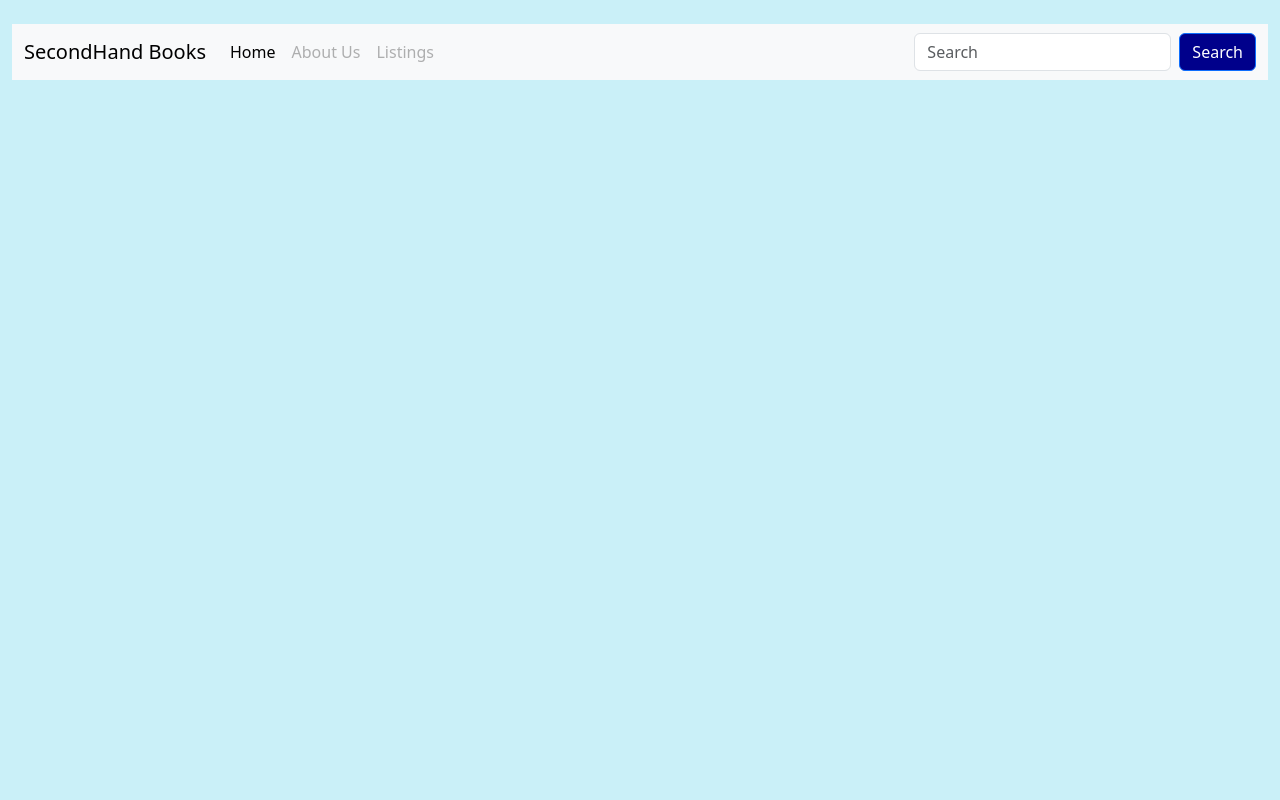
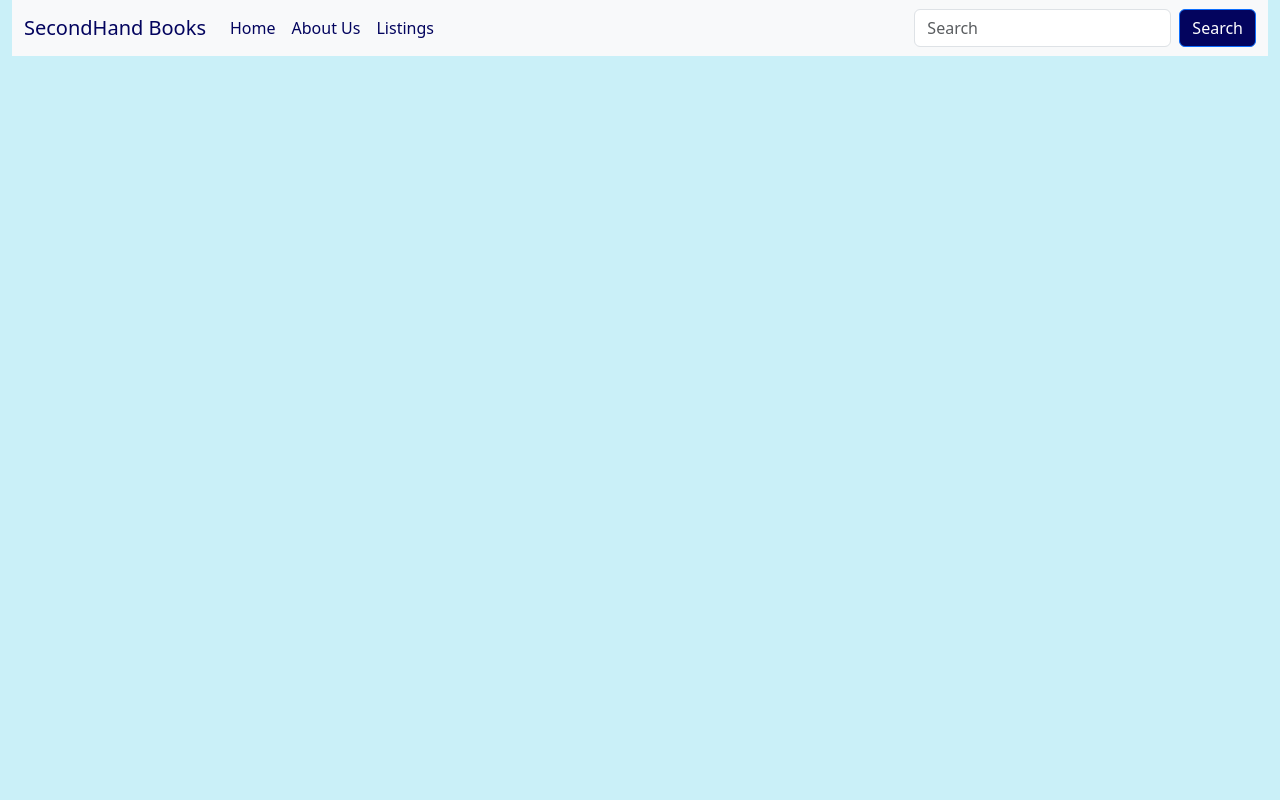
Before and after one commit to gutierrez-anthony/secondhand-books, a PHP site: page /views/includes/header.html in a window 1280 px wide. Run offline with PHP 8.4, Linux system fonts and the light colour scheme.

Commit message:
Edit header and footer

```diff
--- a/styles/styles.css
+++ b/styles/styles.css
@@ -1,5 +1,28 @@
+html{
+    height: 100%;
+    box-sizing: border-box;
+}
+
+main{
+    width: inherit;
+    margin-top: 20px;
+    margin-bottom: 20px;
+
+}
+
 body {
     background: #caf0f8;
+    margin: 0;
+    position: relative;
+    min-height: 100%;
+    padding-bottom: 10rem;
+    box-sizing: inherit;
+}
+
+
+footer {
+    position: absolute;
+    bottom: 0;
 }
 
 a img {
@@ -16,5 +39,9 @@ a img {
 }
 
 .dark-blue-bg{
-    background-color: darkblue !important;
+    background-color: #03045e !important;
 }
+
+.text-color-dark{
+    color: #03045e !important;
+}
--- a/views/home.html
+++ b/views/home.html
@@ -7,6 +7,7 @@ Date: 5/8/2023
 <include href="views/includes/header.html"></include>
 
 <!-- Add a book taken from the array in the model-->
+<main class="mb-5">
 <div class="d-flex flex-row flex-wrap mt-2">
 <repeat group="{{ @books }}" value="{{ @book }}">
     <div class="card m-3">
@@ -22,5 +23,6 @@ Date: 5/8/2023
     </div>
 </repeat>
 </div>
+</main>
 
 <include href="views/includes/footer.html"></include>
--- a/views/includes/header.html
+++ b/views/includes/header.html
@@ -11,23 +11,23 @@
         <title>Secondhand Books - {{@title}}</title>
     </head>
     <body class="container-fluid">
-        <div class="container-fluid mt-4">
+        <div class="container-fluid">
             <nav class="navbar navbar-expand-lg bg-light row">
                 <div class="container-fluid">
-                    <a class="navbar-brand" href="{{@BASE}}">SecondHand Books</a>
+                    <a class="navbar-brand text-color-dark" href="{{@BASE}}">SecondHand Books</a>
                     <button class="navbar-toggler" type="button" data-bs-toggle="collapse" data-bs-target="#navbarSupportedContent" aria-controls="navbarSupportedContent" aria-expanded="false" aria-label="Toggle navigation">
                       <span class="navbar-toggler-icon"></span>
                     </button>
                     <div class="collapse navbar-collapse" id="navbarSupportedContent">
                         <ul class="navbar-nav me-auto mb-2 mb-lg-0">
                             <li class="nav-item">
-                              <a class="nav-link active" href="home">Home</a>
+                              <a class="nav-link active text-color-dark" href="home">Home</a>
                             </li>
                             <li class="nav-item">
-                              <a class="nav-link disabled" href="">About Us</a>
+                              <a class="nav-link text-color-dark disabled" href="">About Us</a>
                             </li>
                             <li class="nav-item">
-                              <a class="nav-link disabled" href="">Listings</a>
+                              <a class="nav-link  text-color-dark disabled" href="">Listings</a>
                             </li>
                         </ul>
                         <form class="d-flex" role="search">
```
Also changed, not shown: views/includes/footer.html (+28 -8 lines), images/facebook.png, images/globe.png (deleted), images/instagram.png, images/telegram.png (added).
